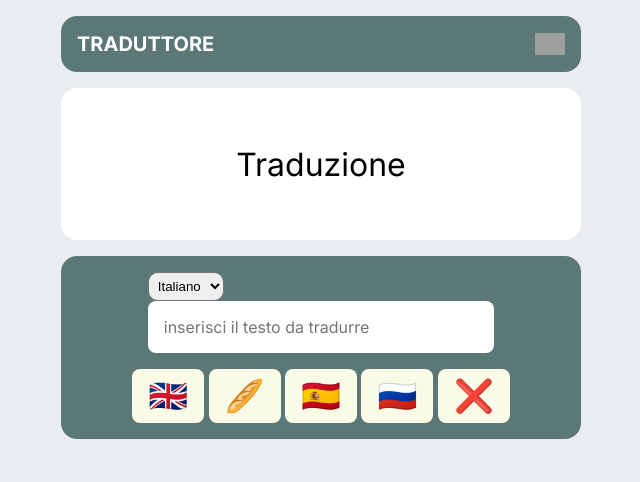
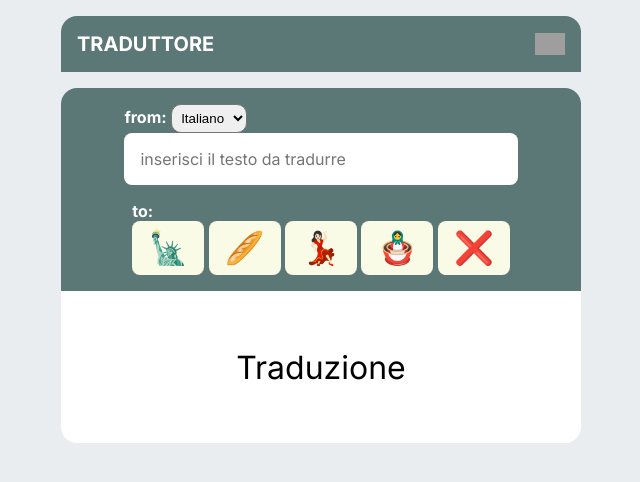
Before and after one commit to foferys/fofe-Traslate, a plain HTML site: page index.html in a window 1280 px wide. Shown: the whole page, without its empty margins (319-959 px from the left). Drawn offline with Linux system fonts and the light colour scheme; grey boxes are pictures that could not be loaded.

Commit message:
modifiche css

```diff
--- a/index.html
+++ b/index.html
@@ -21,6 +21,29 @@
       <img src="https://gianpieroferraro.netsons.org/logo_fofeys.png" alt="">
     </header>
 
+
+    <section class="panel controls chble">
+      <div>
+        <b style="color: white;">from:</b>
+        <select name="" id="selectLang">
+          <option selected value="it">Italiano</option>
+          <option value="en">English</option>
+        </select>
+        <input class="text-input" type="text" placeholder="inserisci il testo da tradurre">
+      </div>
+      <div>
+        <div>
+          <b style="color: white;">to:</b>
+        </div>
+
+        <button class="lang-button" data-lang="en" title="English">🗽</button>
+        <button class="lang-button" data-lang="fr" title="French">🥖</button>
+        <button class="lang-button" data-lang="es" title="Espaniol">💃🏻</button>
+        <button class="lang-button" data-lang="ru" title="Russian">🪆</button>
+        <button class="reset-button" title="reset">❌</button>
+      </div>
+    </section>
+
     <main>
       <section class="panel translation">
         <div class="translation-flag"></div>
@@ -29,22 +52,6 @@
         </div>
       </section>
 
-      <section class="panel controls chble">
-        <div>
-          <select name="" id="selectLang">
-            <option selected value="it">Italiano</option>
-            <option value="en">English</option>
-          </select>
-          <input class="text-input" type="text" placeholder="inserisci il testo da tradurre">
-        </div>
-        <div>
-          <button class="lang-button" data-lang="en" title="English">🇬🇧</button>
-          <button class="lang-button" data-lang="fr" title="French">🥖</button>
-          <button class="lang-button" data-lang="es" title="Espaniol">🇪🇸</button>
-          <button class="lang-button" data-lang="ru" title="Russian">🇷🇺</button>
-          <button class="reset-button" title="reset">❌</button>
-        </div>
-      </section>
     </main>
   </div>
 
--- a/style.css
+++ b/style.css
@@ -60,10 +60,15 @@ header {
   margin: 0 auto;
 }
 
+
 .panel {
   background-color: rgb(91, 120, 118);
   padding: 16px;
-  border-radius: 16px;
+  border-radius: 16px 16px 0 0;
+}
+.panel.translation {
+  border-radius:0 0 16px 16px ;
+
 }
 .panel img {
   width: 30px;
```
